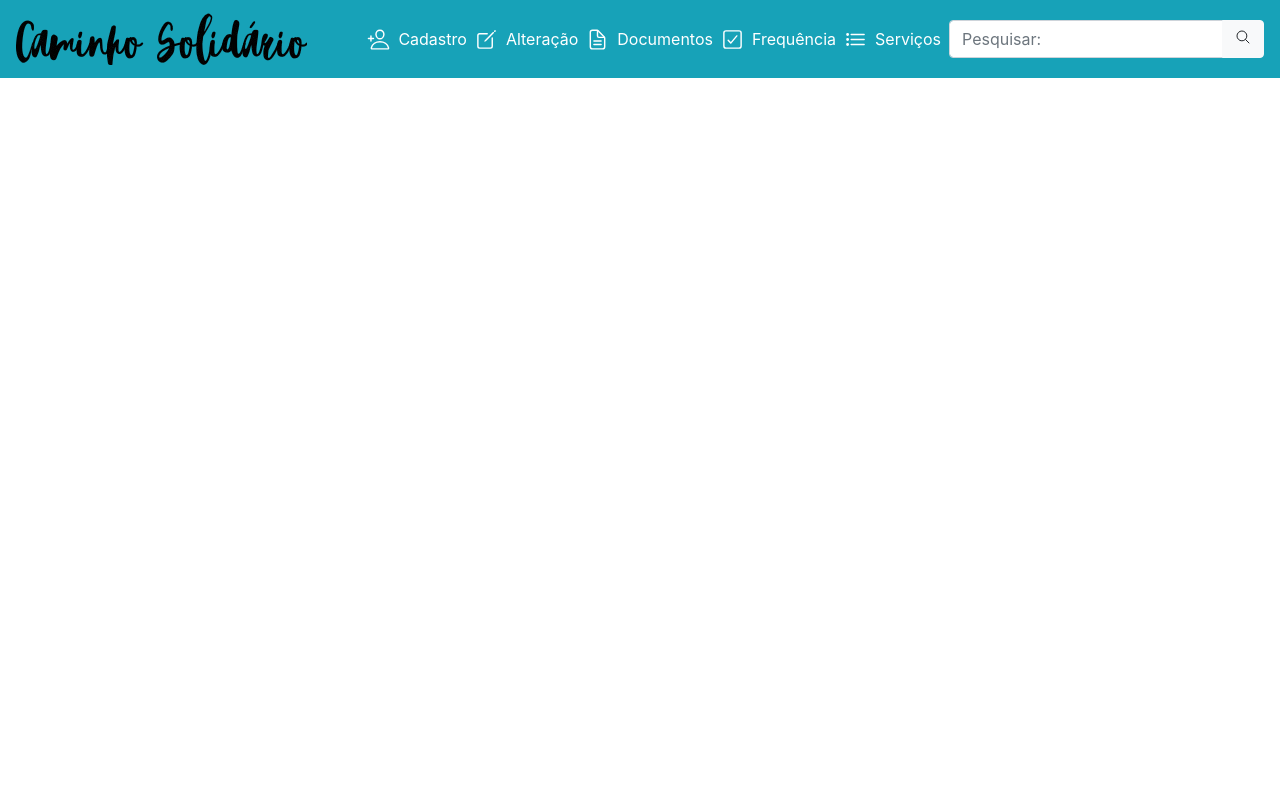
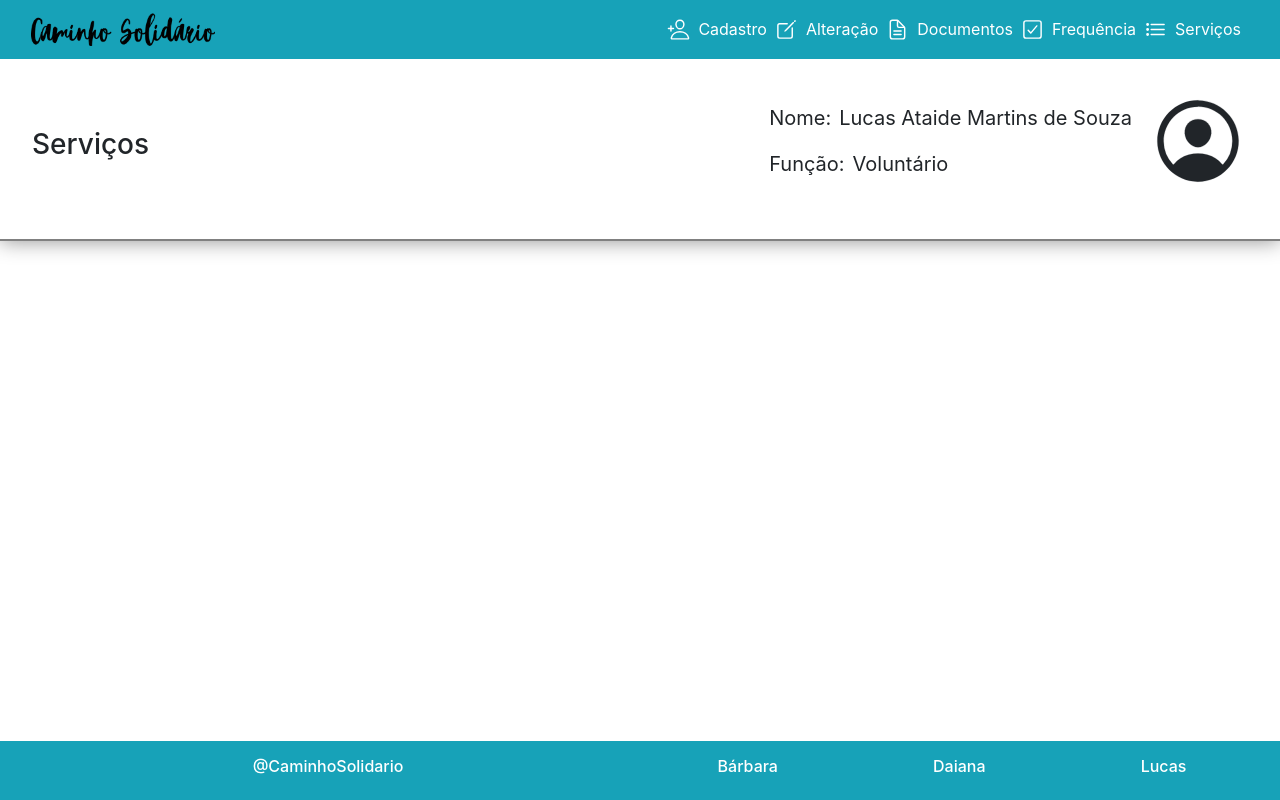
Before and after one commit to Lucas200507/caminhoSolidario_web, a PHP site: page /html/home.html in a window 1280 px wide. Run offline with PHP 8.4, Linux system fonts and the light colour scheme.

Commit message:
modified:   VScode/css/splash.css 	modified:   VScode/html/home.html 	modified:   VScode/html/tela_esperaVoluntario.html

```diff
--- a/VScode/css/splash.css
+++ b/VScode/css/splash.css
@@ -112,17 +112,35 @@
     align-items: center;
 }
 
+#titulo_home{
+    border-bottom: solid 2px gray;
+    box-shadow: 0px 0px 20px 0px rgba(0, 0, 0, 0.438);
+    align-items: center;
+    padding: 2em 2em;
+}
 
+#titulo_home span h6{
+    font-weight: bold;
+}
 
+#icon_user_home{
+    font-size: 100px;
+}
+
+#usuario_home div{
+    font-size: 20px;
+   }
+
+#titulo_home span{
+    font-size: 40px;
+}
+/****************************************************************/
 
 @media (min-width: 100px){
     .form_login{
         display: flex;
         width: 90%;
     }
-
-
-
 }
 
 @media (min-width: 700px){
@@ -139,6 +157,26 @@
 
 }
 
-@media (min-width: 1480px){
+@media (max-width: 700px){
+   #usuario_home div{
+        font-size: 15px;
+   }
 
+   h1{
+        font-size: 5px;
+   }
+
+   #icon_user_home{
+        font-size: 65px;
+   }
+
+   #titulo_home{
+        padding: 2em 1em;
+   }
+
+
+
+   #titulo_home span{
+        font-size: 30px;
+    }
 }
--- a/VScode/html/home.html
+++ b/VScode/html/home.html
@@ -18,10 +18,10 @@
 
     </script>
 
-    <nav class="navbar navbar-expand-lg navbar-dark bg-info">
+        <nav class="navbar navbar-expand-lg navbar-dark bg-info container-fluid justify-content-between">
             <!-- logo -->
              <a href="#" class="navbar-brand">
-            <img src="/VScode/img/logodolado - Copia.png" alt="">
+                <img src="/VScode/img/logodolado - Copia.png" alt="" class="col-sm-2 col-md-8">
             </a>
 
             <!-- Menu Hamburguer -->
@@ -29,7 +29,8 @@
                 <span class="navbar-toggler-icon"></span><!-- Aparece quado você diminui o tamanho da tela para o tamanho definido em "nav>navbar-expand-(md)" -->
              </button>
 
-         <div class="collapse navbar-collapse">
+             <!-- navegação -->
+             <div class="collapse navbar-collapse col-sm-10 col-md-4 justify-content-end" id="navegacaoHome">
                 <ul class="navbar-nav ml-auto" id="navegadores_links">
                     <li class="nav-item itens_navegadores">
                         <ion-icon name="person-add-outline" class="icones_nav"></ion-icon>
@@ -54,7 +55,7 @@
                 </ul>
 
                     <!-- PESQUISA -->
-                 <form action="" class="form-inline">
+                     <!-- <form action="" class="form-inline">
                         <div class="input-group">
                             <input type="text" class="form-control" placeholder="Pesquisar:">
                             <div class="input-group-append">
@@ -63,13 +64,57 @@
                                 </button>
                             </div>
                         </div>
+                     </form> -->
+             </div>
+        </nav>
 
-                 </form>
+        <div class="d-flex justify-content-between w-100" id="titulo_home">
+            <span class="text-start w-25">
+                <h3>Serviços</h3>
+            </span>
+            <div class="d-flex flex-row align-items-center justify-content-end w-75">
+                <span class="mr-3 d-none d-md-block" id="usuario_home">
+                    <div id="nome-titulo_home" class="d-flex flex-row">
+                        <p class="mr-2">Nome:</p>
+                        <p>Lucas Ataide Martins de Souza</p>
+                    </div>
+                    <div id="funcao-titulo_home" class="d-flex flex-row">
+                        <p class="mr-2">Função:</p>
+                        <p>Voluntário</p>
+                    </div>
+                </span>
+                <span>
+                    <ion-icon name="person-circle-outline" id="icon_user_home"></ion-icon>
+                </span>
+            </div>
         </div>
 
 
-    </nav>
 
+
+    <main class="container-fluid">
+        <div>
+
+        </div>
+    </main>
+
+
+
+
+
+
+
+
+    <footer class="d-flex fixed-bottom w-100 bg-info h-5 p-3 justify-content-around" style="color: white;">
+        <div class="w-50 text-center">
+            <h6>@CaminhoSolidario</h6>
+        </div>
+        <div class="d-flex justify-content-around w-50">
+            <h6>Bárbara</h6>
+            <h6>Daiana</h6>
+            <h6>Lucas</h6>
+        </div>
+    </footer>
 
 
 
```
Also changed, not shown: VScode/html/tela_esperaVoluntario.html (+4 -4 lines). Lines whose indentation alone changed are shown as unchanged.
